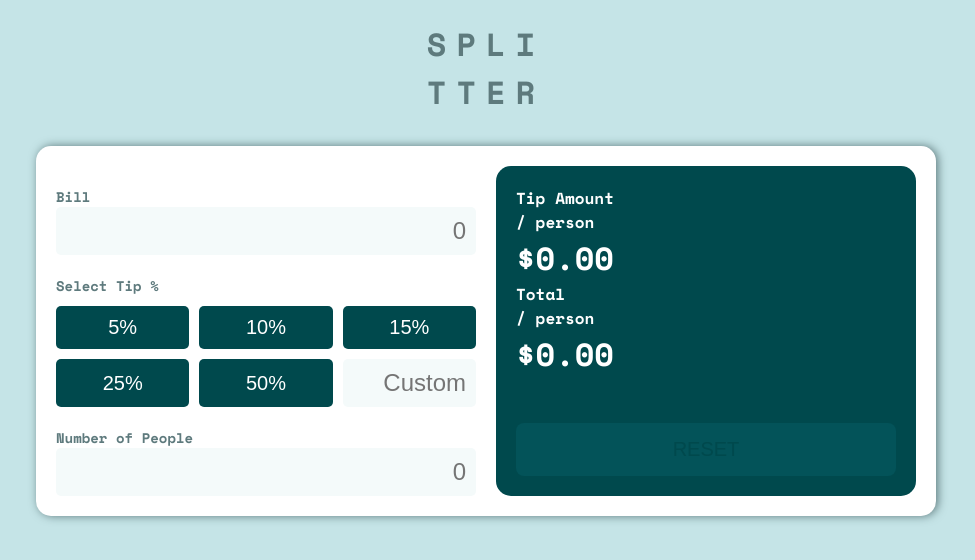
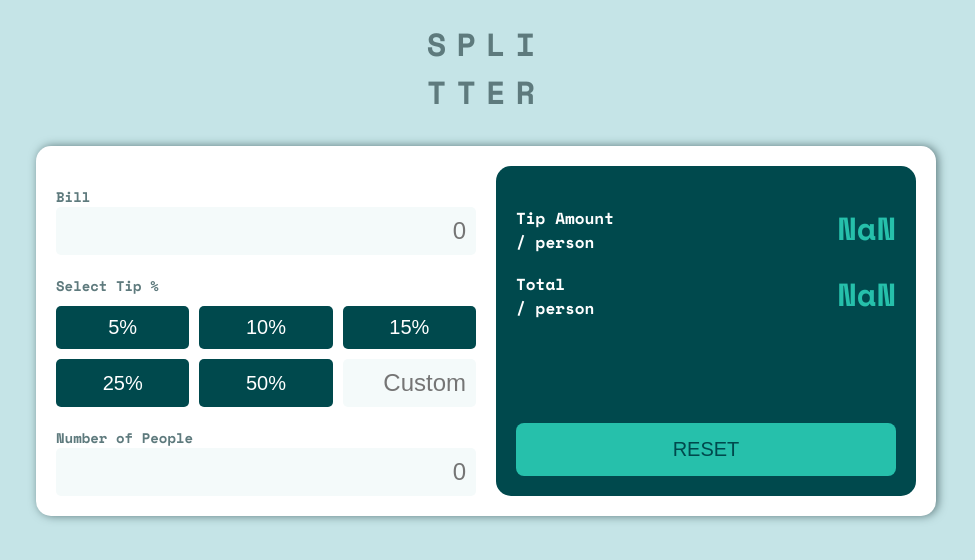
Before and after one commit to angelat007/Calcular-Propina-.github.io, a plain HTML site: page index.html in a window 1280 px wide. Both pictures are taken after a click on the button "5%". Shown: the whole page, without its empty margins (154-1129 px from the left). Drawn offline with nearby package versions, Linux system fonts and the light colour scheme.

Commit message:
Add files via upload

```diff
--- a/index.html
+++ b/index.html
@@ -15,7 +15,7 @@
         <h1>SPLI <br> TTER</h1>
         <div class="calculator">
             <div class="input-area">
-                <label>Bill</label>
+                <label class="labelBill">Bill</label>
                 <input type="number" id="bill" placeholder="0" min="0">
 
                 <label>Select Tip %</label>
@@ -37,14 +37,14 @@
                 <div class="result">
                     <div class="area">
                         <p>Tip Amount<br><span>/ person</span></p>
-                        <p class="amount" id="tip-amount">$0.00</p>
+                        <p class="amount" id="tip-amount">$0</p>
                     </div>
                     <div class="area">
                         <p>Total<br><span>/ person</span></p>
-                        <p class="amount" id="total-amount">$0.00</p>
+                        <p class="amount" id="total-amount">$0</p>
                     </div>
                 </div>
-                <button id="reset-btn" disabled>RESET</button>
+                <button id="reset-btn">RESET</button>
             </div>
         </div>
     </main>
--- a/scrips.js
+++ b/scrips.js
@@ -1,17 +1,21 @@
-const billInput = document.getElementById('bill');
-const peopleInput = document.getElementById('people');
-const tipButtons = document.querySelectorAll('.tip');
-const customTipInput = document.getElementById('custom-tip');
-const tipAmountDisplay = document.getElementById('tip-amount');
-const totalAmountDisplay = document.getElementById('total-amount');
-const resetButton = document.getElementById('reset');
-const input = document.getElementById('people');
-const errorMessage = document.getElementById('error-message');
+let bill = document.querySelector('#bill');
+let billNumber = parseInt(bill.value);
 
-people.addEventListener('people', function () {
-    if (input.value === '0') {
-        hidden.style.display = 'block';
-    } else {
-        hidden.style.display = 'none';
-    }
-});
+let people = document.querySelector('#people');
+let peopleNumber = parseInt(people.value);
+
+let tipResult = document.querySelector('#tip-amount');
+let totalResult = document.querySelector('#total-amount')
+
+let buttons = document.querySelectorAll('.tip-btn');
+
+buttons.forEach(element => {
+    element.addEventListener('click', event=>{
+        let tipValue =parseInt(event.target.innerText.slice(0,-1));
+        //calculo de tip amount
+        tipResult.innerText = ((billNumber * tipValue / 100) / peopleNumber);
+
+        //calculo del total
+        totalResult.innerText = ((billNumber * tipResult / 100) + billNumber)/peopleNumber;
+    });
+})
--- a/style.css
+++ b/style.css
@@ -111,6 +111,17 @@ input[type="number"] {
     color: var(--strong-cyan);
 }
 
+#tip-amount,
+#total-amount{
+    color: var(--strong-cyan);
+    text-align: right;
+    margin-top: -50px;
+}
+
+p{
+    margin-top: 20px;
+}
+
 #reset-btn {
     margin-top: 20px;
     padding: 15px;
```
